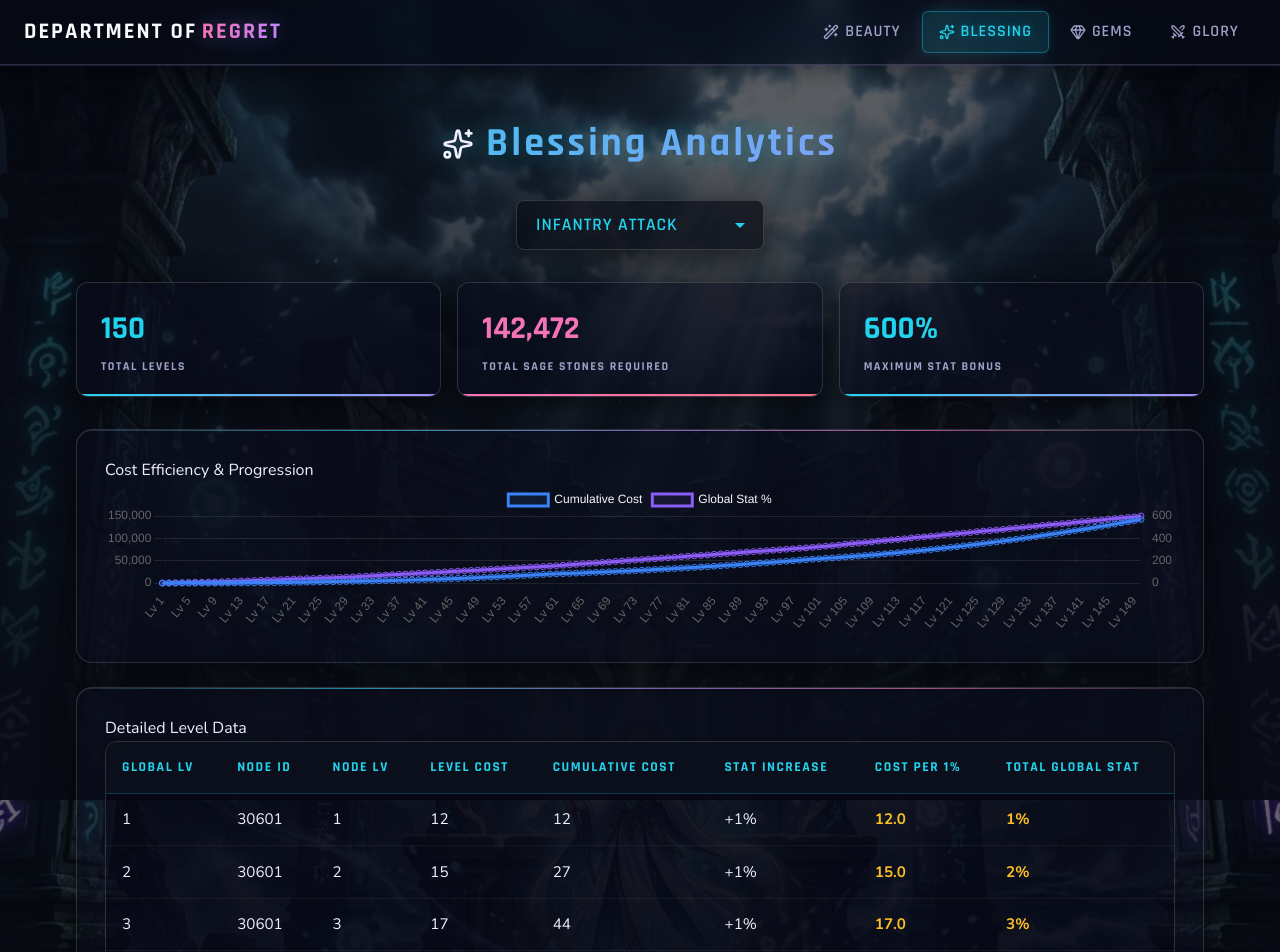
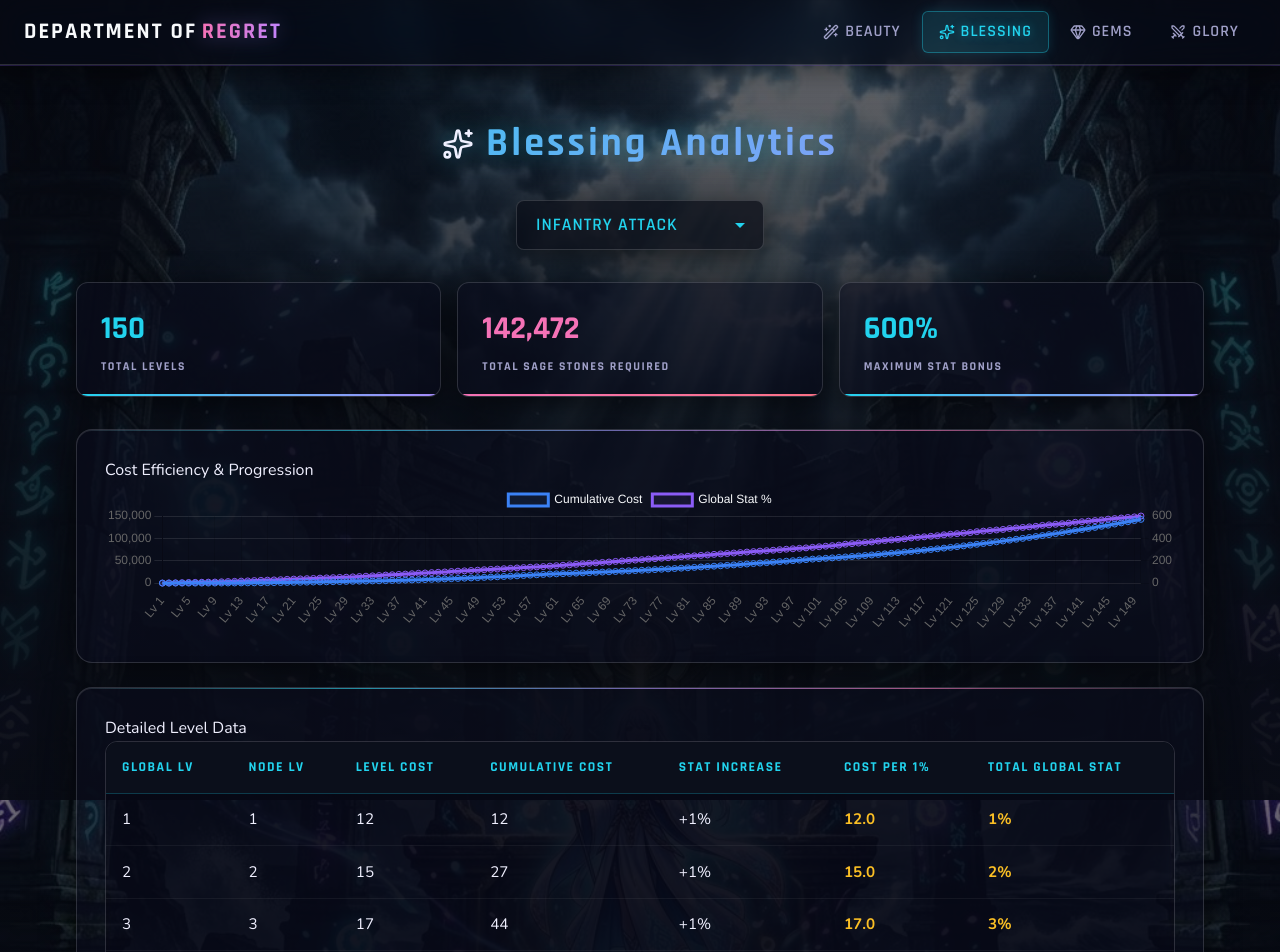
Before and after one commit to vanosski/regretland, a React (Vite) app: page /blessing in a window 1280 px wide. Shown: the top 952 px of the page. Built offline with nearby package versions, Linux system fonts and the light colour scheme; a web font is replaced by a local one.

Commit message:
Remove internal node/dress IDs from UI

```diff
--- a/src/pages/BeautyPage.jsx
+++ b/src/pages/BeautyPage.jsx
@@ -70,7 +70,7 @@ const BeautyPage = () => {
         return (
             <div key={dress.id} className="dress-section">
                 <div className="dress-header">
-                    <h2>{dress.name} <span className="dress-id">ID: {dress.id}</span></h2>
+                    <h2>{dress.name}</h2>
                 </div>
                 <div className="table-container" style={{ maxHeight: 'none' }}>
                     <table>
--- a/src/pages/BlessingPage.jsx
+++ b/src/pages/BlessingPage.jsx
@@ -157,7 +157,6 @@ const BlessingPage = () => {
                             <thead>
                                 <tr>
                                     <th>Global Lv</th>
-                                    <th>Node ID</th>
                                     <th>Node Lv</th>
                                     <th>Level Cost</th>
                                     <th>Cumulative Cost</th>
@@ -170,7 +169,6 @@ const BlessingPage = () => {
                                 {currentData.map(row => (
                                     <tr key={row.global_lv}>
                                         <td>{row.global_lv}</td>
-                                        <td>{row.node_id}</td>
                                         <td>{row.node_lv}</td>
                                         <td>{row.cost}</td>
                                         <td>{row.cum_cost}</td>
```
